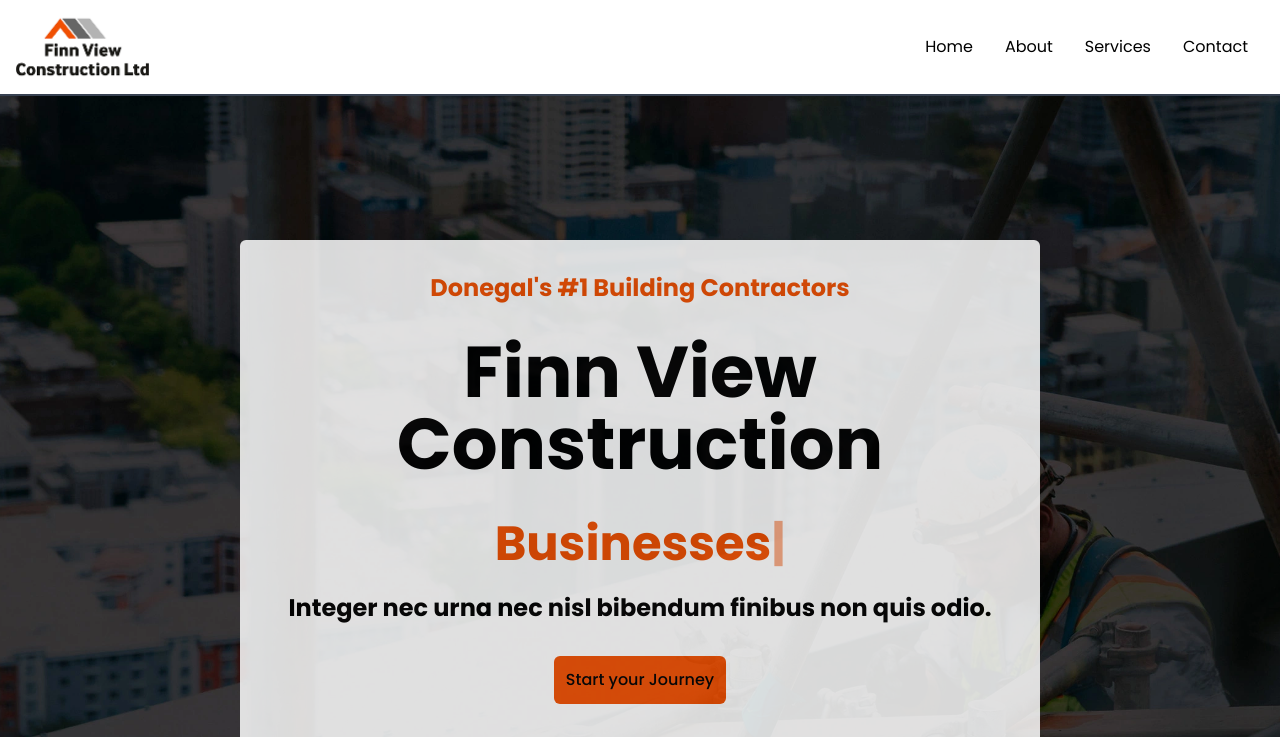
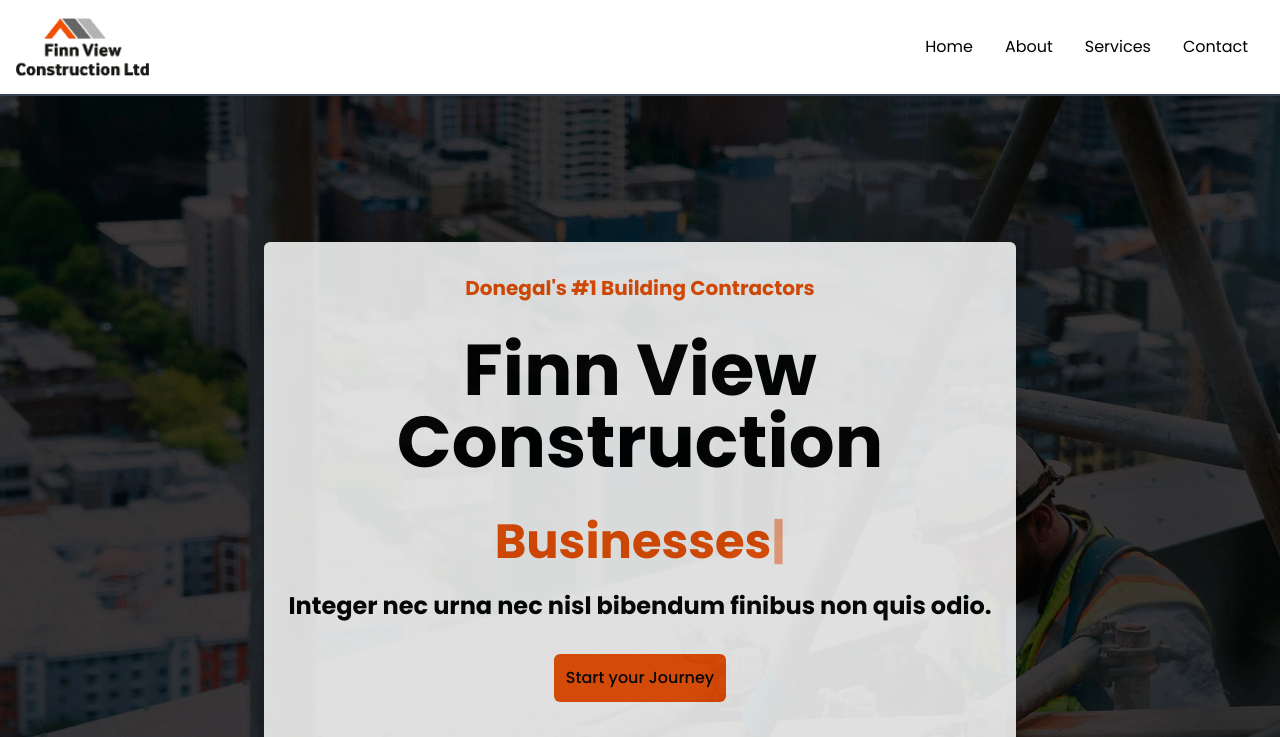
Before and after one commit to k4rldoherty/DonegalGlass, a React (Create React App) app: page / in a window 1280 px wide. Shown: the top 737 px of the page. Built offline with nearby package versions, Linux system fonts and the light colour scheme; the HTML template or start-up script is replaced by a standard one.

Commit message:
Margin to hero

```diff
--- a/src/components/Hero.jsx
+++ b/src/components/Hero.jsx
@@ -29,9 +29,9 @@ const Hero = () => {
             <div className='absolute inset-0 bg-cover bg-center' style={{ backgroundImage: `url(${require('../images/hero.jpg')})` }}></div>
             {/* Overlay with transparent white background */}
             <div className='max-w-[800px] mt-[-96px] w-full h-screen mx-auto text-center flex flex-col justify-center relative'>
-                <div className='bg-[--secondary] rounded-md opacity-85 p-6'>
-                    <p className='text-[--primary] sm:text-2xl text-xl font-bold py-2'>Donegal's #1 Building Contractors</p>
-                    <h1 className='md:text-7xl sm:text-6xl text-4xl font-bold md:py-6 py-4'>Finn View Construction</h1>
+                <div className='bg-[--secondary] rounded-md opacity-85 p-6 m-6'>
+                    <p className='text-[--primary] text-xl font-bold py-2'>Donegal's #1 Building Contractors</p>
+                    <h1 className='md:text-7xl sm:text-3xl text-4xl font-bold md:py-6 py-4'>Finn View Construction</h1>
                     <div className='flex justify-center items-center p-4'>
                         <ReactTyped className='text-[--primary] font-bold md:text-5xl sm:text-4xl text-xl' strings={['Homes', 'Businesses', 'Industrial']} typeSpeed={200} backSpeed={200} loop />
                     </div>
```
